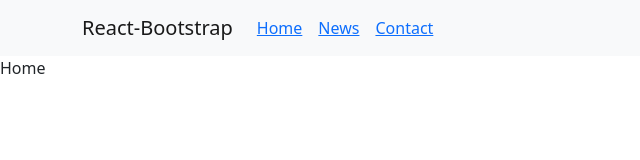
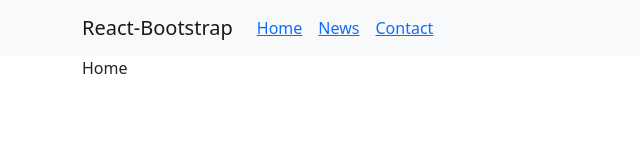
Before and after one commit to Noroff-FEU-Assignments/css-frameworks-ca-jonnebonde, a React (Create React App) app: page / in a window 1280 px wide. Shown: the top 160 px of the page, without its empty margins (0-640 px from the left). Built offline with nearby package versions, Linux system fonts and the light colour scheme.

Commit message:
initial commit

```diff
--- a/src/App.js
+++ b/src/App.js
@@ -1,6 +1,6 @@
 import React from 'react';
 import { Routes, Route } from 'react-router-dom';
-import Navbar from "./components/navbar/Navbar";
+import Header from "./components/header/Header";
 import Home  from "./components/pages/home/Home";
 import News from "./components/pages/news/News";
 import Contact from "./components/pages/contact/Contact";
@@ -8,7 +8,7 @@ import Contact from "./components/pages/contact/Contact";
 function App() {
   return (
     <div>
-      <Navbar />
+      <Header />
     <Routes>
         <Route path='/' element={<Home />}></Route>
         <Route path='/news' element={<News />}></Route>
--- a/src/components/navbar/Navbar.js
+++ b/src/components/header/Header.js
@@ -4,7 +4,7 @@ import Container from 'react-bootstrap/Container';
 import Nav from 'react-bootstrap/Nav';
 import Navbar from 'react-bootstrap/Navbar';
 
-function BasicExample() {
+function Header() {
   return (
     <Navbar bg="light" expand="lg">
       <Container>
@@ -28,4 +28,4 @@ function BasicExample() {
   );
 }
 
-export default BasicExample;
+export default Header;
--- a/src/components/pages/home/Home.js
+++ b/src/components/pages/home/Home.js
@@ -1,8 +1,9 @@
-import React from 'react'
+import React from 'react';
+import Container from 'react-bootstrap/Container';
 
 function Home() {
   return (
-    <div>Home</div>
+    <Container>Home</Container>
   )
 }
 
```
